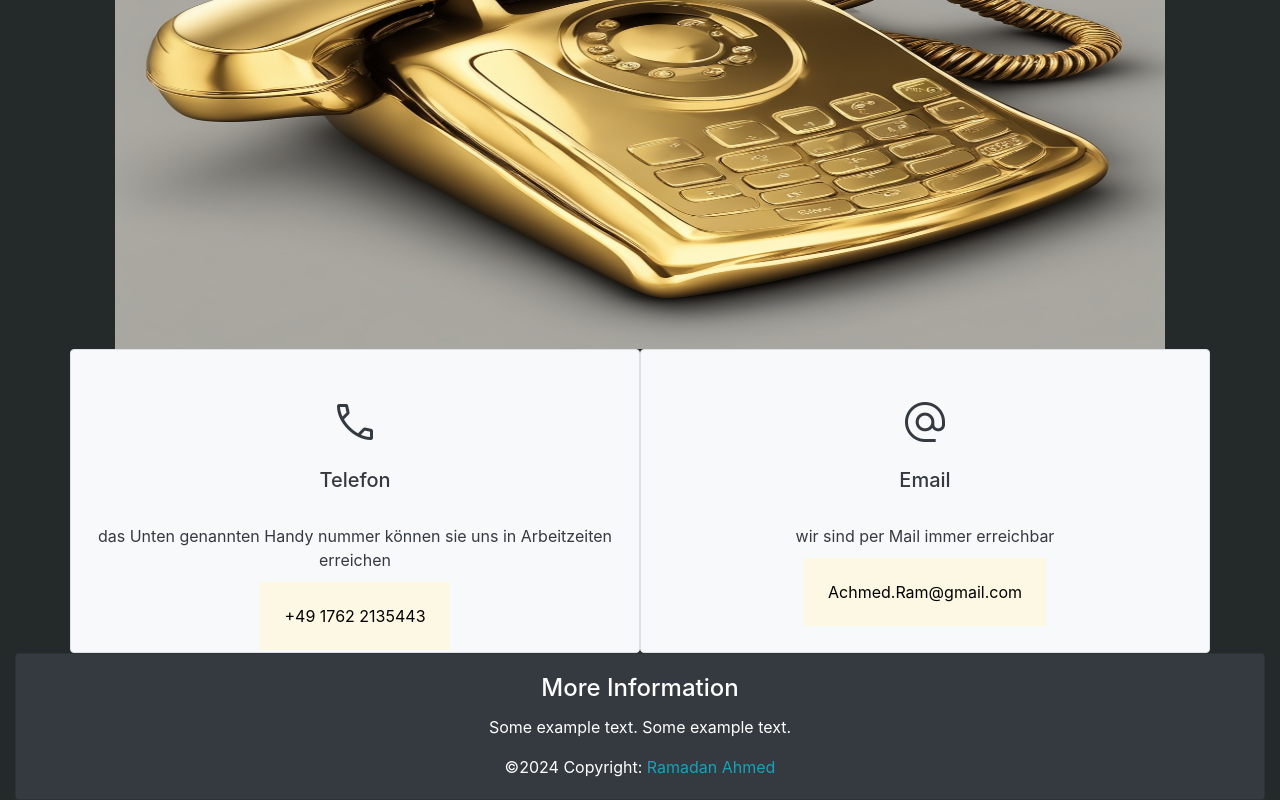
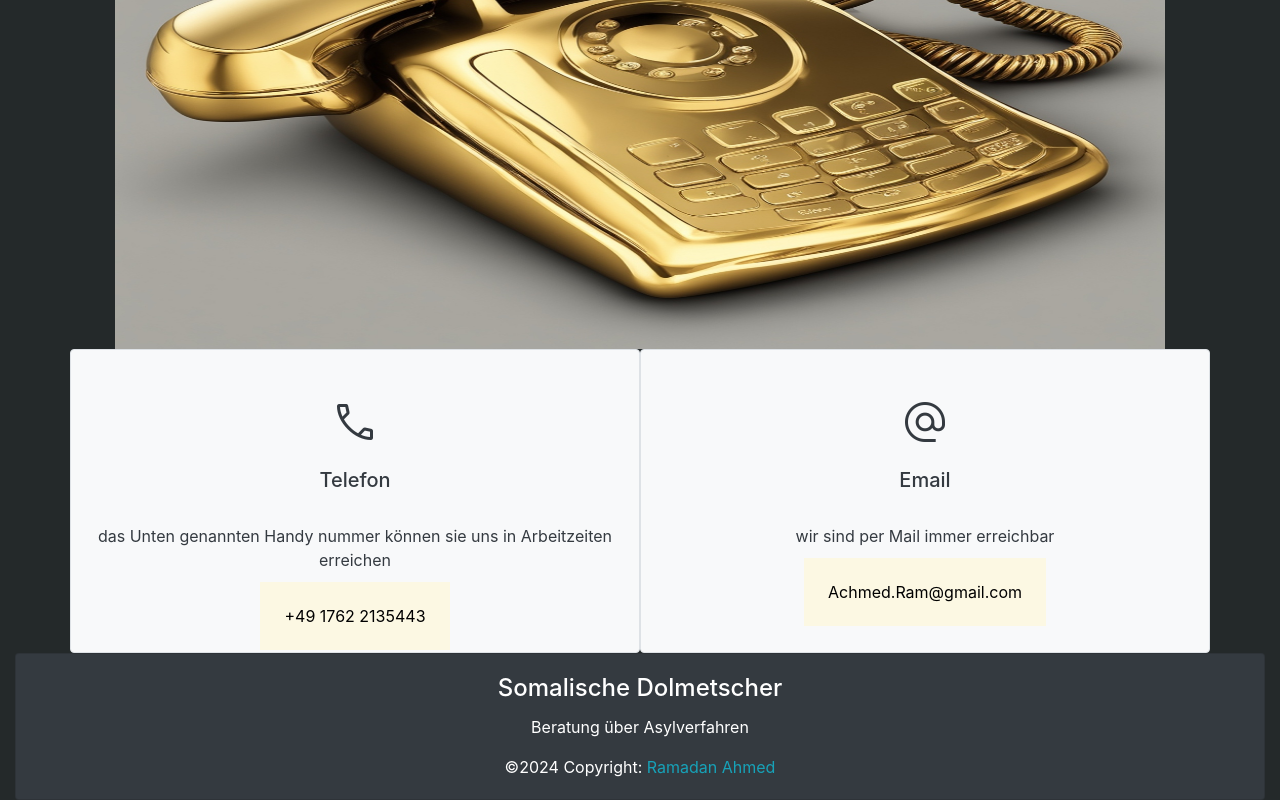
Before and after one commit to kudlacag/turjuman, a React (Create React App) app: page /contacts in a window 1280 px wide. Shown: the part 383-1183 px from the top of the page. Built offline with nearby package versions, Linux system fonts and the light colour scheme.

Commit message:
add gh-pages

```diff
--- a/package.json
+++ b/package.json
@@ -35,5 +35,8 @@
       "last 1 firefox version",
       "last 1 safari version"
     ]
+  },
+  "devDependencies": {
+    "gh-pages": "^6.1.1"
   }
 }
--- a/src/pages/home/Footer.js
+++ b/src/pages/home/Footer.js
@@ -11,8 +11,8 @@ function Footer() {
    {/* card */}
    <div class="card bg-dark text-white text-center">
     <div className="card-body">
-      <h4 className="card-title">More Information</h4>
-      <p className="card-text">Some example text. Some example text.</p>
+      <h4 className="card-title">Somalische Dolmetscher</h4>
+      <p className="card-text">Beratung über Asylverfahren</p>
       ©2024 Copyright:  <a class="text-body"  target="_blank" href="https://linkedin.com/in/ramadan-hussein-ahmed-5125a521a" className="card-link text-info">Ramadan Ahmed</a>
       {/* <a href="#" className="card-link">Another link</a> */}
     </div>
```
Also changed, not shown: 1 other file (tests, documents, lock files or other folders).
